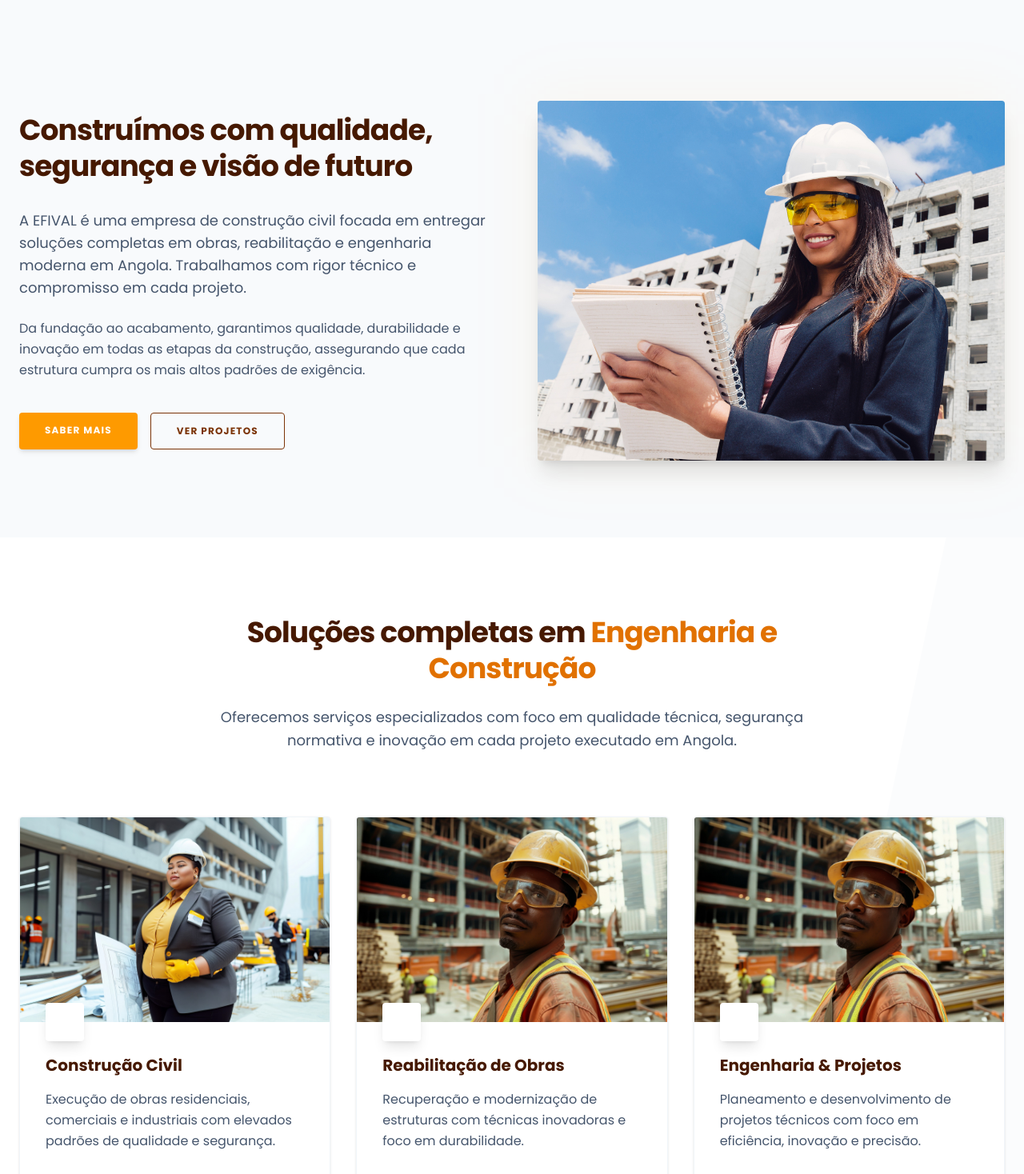
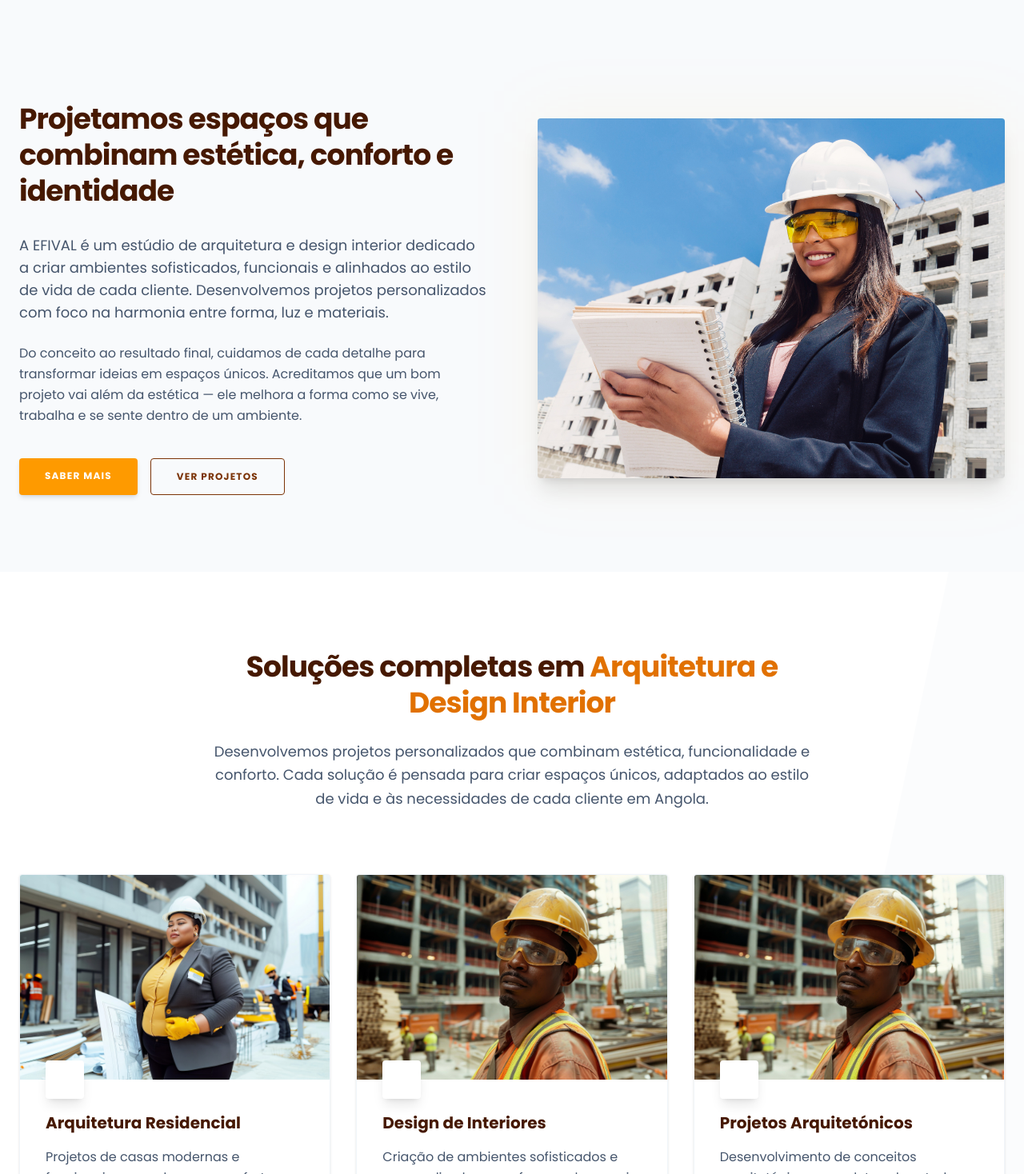
Before and after one commit to nsimba-afonso-nwayami/efival, a Next.js app: page / in a window 1280 px wide. Shown: the part 802-2270 px from the top of the page at 80% size. Built offline with nearby package versions, Linux system fonts and the light colour scheme; some icons are missing.

Commit message:
Conteúdo da home alterado

```diff
--- a/src/components/home/Diferenciais.jsx
+++ b/src/components/home/Diferenciais.jsx
@@ -13,7 +13,7 @@
     },
     {
       title: "Equipa Especializada",
-      desc: "Profissionais qualificados com experiência comprovada em construção e engenharia.",
+      desc: "Profissionais qualificados com experiência comprovada em arquitetura e design interior.",
       icon: "fa-user-cog",
     },
     {
--- a/src/components/home/Hero.jsx
+++ b/src/components/home/Hero.jsx
@@ -24,18 +24,18 @@
   const slides = [
     {
       src: heroBg1,
-      title: "Construção civil com qualidade, segurança e inovação",
-      description: "A EFIVAL transforma projetos em estruturas sólidas e modernas em Angola.",
+      title: "Arquitetura que transforma espaços em experiências",
+      description: "Projetamos ambientes modernos, funcionais e sofisticados, pensados para o seu estilo de vida.",
     },
     {
       src: heroBg2,
-      title: "Engenharia moderna para projetos de grande escala",
-      description: "Soluções completas em construção, reabilitação e infraestruturas.",
+      title: "Design interior com identidade e sofisticação",
+      description: "Criamos espaços únicos, onde estética, conforto e detalhe se encontram em perfeita harmonia.",
     },
     {
       src: heroBg3,
-      title: "Transformamos ideias em estruturas reais",
-      description: "Da fundação ao acabamento, entregamos excelência em cada detalhe.",
+      title: "Do conceito ao espaço final",
+      description: "Desenvolvemos projetos completos de arquitetura e interiores com atenção a cada detalhe.",
     },
   ];
 
--- a/src/components/home/Projetos.jsx
+++ b/src/components/home/Projetos.jsx
@@ -16,23 +16,23 @@
 export default function Projetos() {
   const projetos = [
     {
-      title: "Edifício Residencial Moderno",
-      category: "Construção Civil",
+      title: "Residência Contemporânea",
+      category: "Arquitetura Residencial",
       img: projeto1,
     },
     {
-      title: "Reabilitação de Escritórios",
-      category: "Reabilitação",
+      title: "Escritório Corporativo Moderno",
+      category: "Design de Interiores",
       img: projeto2,
     },
     {
-      title: "Infraestrutura Industrial",
-      category: "Engenharia",
+      title: "Apartamento de Alto Padrão",
+      category: "Interiores Residenciais",
       img: projeto3,
     },
     {
-      title: "Complexo Habitacional",
-      category: "Construção Civil",
+      title: "Espaço Comercial Premium",
+      category: "Arquitetura Comercial",
       img: projeto4,
     },
   ];
@@ -58,8 +58,7 @@
           </h2>
 
           <p className="text-slate-600 mt-6 text-lg">
-            Conheça alguns dos nossos projetos executados com qualidade,
-            inovação e rigor técnico.
+            Conheça alguns dos nossos projetos de arquitetura e design interior, desenvolvidos com foco em estética, funcionalidade e atenção ao detalhe.
           </p>
         </motion.div>
 
--- a/src/components/home/Servicos.jsx
+++ b/src/components/home/Servicos.jsx
@@ -11,20 +11,20 @@
 export default function Servicos() {
   const listaServicos = [
     {
-      title: "Construção Civil",
-      desc: "Execução de obras residenciais, comerciais e industriais com elevados padrões de qualidade e segurança.",
+      title: "Arquitetura Residencial",
+      desc: "Projetos de casas modernas e funcionais, pensados para conforto, estética e qualidade de vida.",
       img: servico1,
-      icon: "fa-building"
+      icon: "fa-home"
     },
     {
-      title: "Reabilitação de Obras",
-      desc: "Recuperação e modernização de estruturas com técnicas inovadoras e foco em durabilidade.",
+      title: "Design de Interiores",
+      desc: "Criação de ambientes sofisticados e personalizados, com foco em harmonia, luz e materiais.",
       img: servico2,
-      icon: "fa-tools"
+      icon: "fa-couch"
     },
     {
-      title: "Engenharia & Projetos",
-      desc: "Planeamento e desenvolvimento de projetos técnicos com foco em eficiência, inovação e precisão.",
+      title: "Projetos Arquitetónicos",
+      desc: "Desenvolvimento de conceitos arquitetónicos completos, do estudo inicial à solução final do espaço.",
       img: servico3,
       icon: "fa-drafting-compass"
     }
@@ -45,12 +45,12 @@
           transition={{ duration: 0.6 }}
         >
           <h2 className="text-3xl md:text-4xl font-bold text-amber-950 leading-tight tracking-tight">
-            Soluções completas em <span className="text-amber-600">Engenharia e Construção</span>
+            Soluções completas em <span className="text-amber-600">Arquitetura e Design Interior</span>
           </h2>
 
           <p className="text-slate-600 mt-6 text-lg leading-relaxed">
-            Oferecemos serviços especializados com foco em qualidade técnica,
-            segurança normativa e inovação em cada projeto executado em Angola.
+            Desenvolvemos projetos personalizados que combinam estética, funcionalidade e conforto.
+            Cada solução é pensada para criar espaços únicos, adaptados ao estilo de vida e às necessidades de cada cliente em Angola.
           </p>
         </motion.div>
 
--- a/src/components/home/Sobre.jsx
+++ b/src/components/home/Sobre.jsx
@@ -18,20 +18,20 @@
           transition={{ duration: 0.8 }}
         >
           <h2 className="text-3xl md:text-4xl font-bold text-amber-950 leading-tight tracking-tight">
-            Construímos com qualidade, segurança e visão de futuro
+            Projetamos espaços que combinam estética, conforto e identidade
           </h2>
 
           <div className="space-y-6 text-slate-600 mt-8 leading-relaxed">
             <p className="text-lg">
-              A EFIVAL é uma empresa de construção civil focada em entregar soluções
-              completas em obras, reabilitação e engenharia moderna em Angola.
-              Trabalhamos com rigor técnico e compromisso em cada projeto.
+              A EFIVAL é um estúdio de arquitetura e design interior dedicado a criar
+              ambientes sofisticados, funcionais e alinhados ao estilo de vida de cada cliente.
+              Desenvolvemos projetos personalizados com foco na harmonia entre forma, luz e materiais.
             </p>
 
             <p>
-              Da fundação ao acabamento, garantimos qualidade, durabilidade e
-              inovação em todas as etapas da construção, assegurando que cada
-              estrutura cumpra os mais altos padrões de exigência.
+              Do conceito ao resultado final, cuidamos de cada detalhe para transformar ideias
+              em espaços únicos. Acreditamos que um bom projeto vai além da estética — ele melhora
+              a forma como se vive, trabalha e se sente dentro de um ambiente.
             </p>
           </div>
 
```
